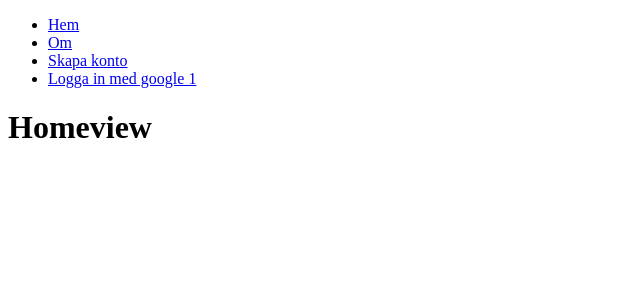
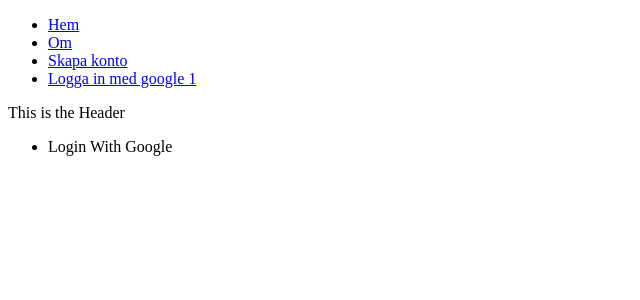
Before and after one commit to Novvea/aterwinwin-fullstack, a React (Create React App) app in the folder client/: page / in a window 1280 px wide. Shown: the top 300 px of the page, without its empty margins (0-640 px from the left). Built offline with nearby package versions, Linux system fonts and the light colour scheme; no server answers.

Commit message:
Add a dummy header component

```diff
--- a/client/src/components/App.js
+++ b/client/src/components/App.js
@@ -2,6 +2,7 @@ import { BrowserRouter, Switch, Route, Link } from 'react-router-dom';
 import { useEffect } from 'react';
 import { useDispatch } from 'react-redux';
 import { fetchUser } from '../actions';
+import Header from './Header';
 
 const homeView = () => <h1>Homeview</h1>;
 const aboutView = () => <h1>Om</h1>;
@@ -32,6 +33,7 @@ const App = () => {
           </li>
         </ul>
         <Switch>
+          <Header />
           <Route exact path="/" component={homeView} />
           <Route path="/om" component={aboutView} />
           <Route path="/signup" component={signUpView} />
--- /dev/null
+++ b/client/src/components/Header.js
@@ -0,0 +1,14 @@
+const Header = () => {
+  return (
+    <nav>
+      <a>This is the Header</a>
+      <ul>
+        <li>
+          <a>Login With Google</a>
+        </li>
+      </ul>
+    </nav>
+  );
+};
+
+export default Header;
```
